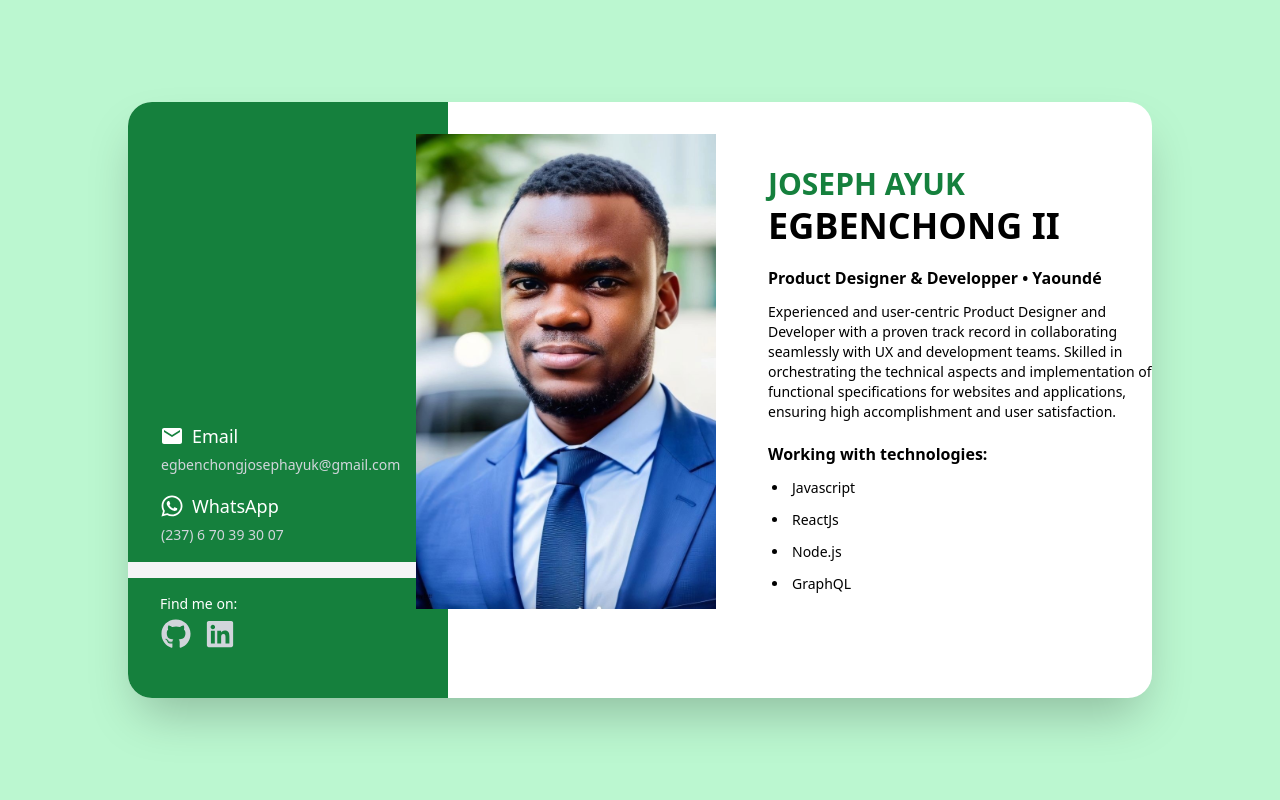
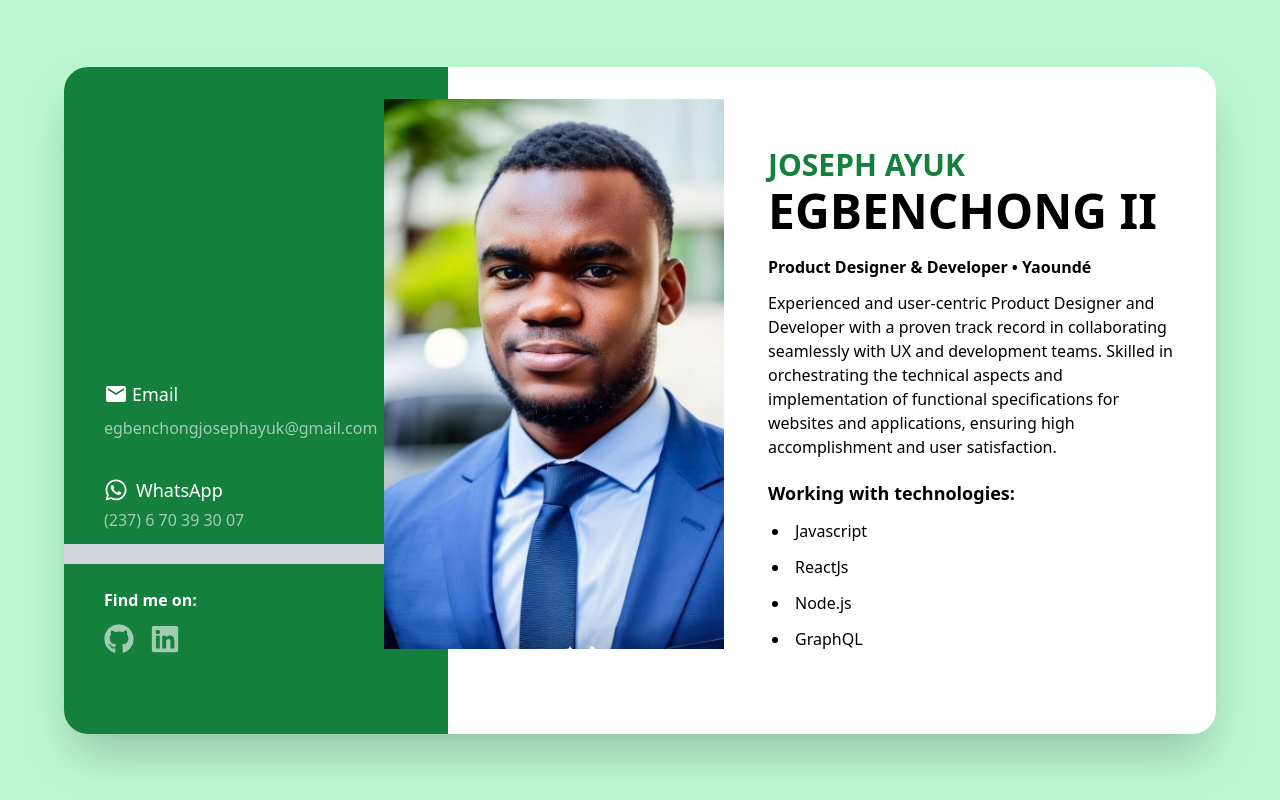
Before and after one commit to JoesephEgbenchong/business-card, a React (Create React App) app: page / in a window 1280 px wide. Built offline with nearby package versions, Linux system fonts and the light colour scheme.

Commit message:
Fixed styles for desktop version

```diff
--- a/src/pages/Home.jsx
+++ b/src/pages/Home.jsx
@@ -8,7 +8,7 @@ export default function Home() {
   return (
     <>
         <div className='bg-green-200 min-h-screen flex items-center justify-center'>
-          <main className='flex bg-white w-full max-w-5xl rounded-3xl shadow-2xl overflow-hidden relative'>
+          <main className='flex bg-white w-full max-w-6xl h-[667px] rounded-3xl shadow-2xl overflow-hidden relative'>
             <ImageSection />
             <ContactSection />
             <InfoSection />
--- a/src/sections/ContactSection.jsx
+++ b/src/sections/ContactSection.jsx
@@ -4,7 +4,9 @@ import { FaGithub, FaLinkedin, FaPhone, FaWhatsapp } from "react-icons/fa6"
 
 const ContactLink =({href, children}) => {
     return (
-        <a className='text-gray-300 transition-colors hover:text-white outline-none border focus-visible:border-white border-transparent focus-visible:text-white rounded-md'
+        <a className="text-white/60 w-fit inline-block transition-colors relative rounded-md outline-none
+        hover:text-white focus-visible:text-white focus-visible:after:opacity-100 focus-visible:after:translate-y-1
+        after:content-[''] after:absolute after:bottom-0 after:left-0 after:w-full after:h-[0.1em] after:bg-white after:opacity-0 after:transition-all after:duration-300"
         target="_blank"
         rel="noreferrer"
         href={href}>
@@ -16,9 +18,10 @@ const ContactLink =({href, children}) => {
 export default function ContactSection() {
 
   return (
-    <section className='bg-green-700 max-w-xs text-white text-sm flex flex-1 flex-col gap-4 px-8 pt-80 pb-12'>
-        <div className='flex flex-col gap-1'>
-            <div className='flex gap-2 items-center'>
+    <section className='bg-green-700 w-96 text-white flex flex-col px-10 pb-20 justify-end'>
+
+        <div className='flex flex-col gap-2 mb-9'>
+            <div className='flex gap-1 items-center'>
                 <MdEmail className='text-2xl' />
                 <span className='text-lg'>Email</span>
             </div>
@@ -37,11 +40,11 @@ export default function ContactSection() {
             </ContactLink>
         </div>
 
-        <hr className='border-8 border-gray-100 -mx-10'/>
+        <div className='h-5 bg-gray-300 -mx-10 mt-3'/>
 
-        <div className='flex flex-col gap-1'>
+        <div className='flex flex-col gap-3 font-semibold mt-6'>
             Find me on:
-            <div className='flex gap-3'>
+            <div className='flex gap-4'>
                 <ContactLink href="https://github.com/JoesephEgbenchong" >
                     <FaGithub className='text-3xl' />
                 </ContactLink>
--- a/src/sections/ImageSection.jsx
+++ b/src/sections/ImageSection.jsx
@@ -3,7 +3,7 @@ import ProfileImage from "../assets/images/user-img.jpg"
 
 export default function ImageSection() {
   return (
-    <img className='absolute object-cover top-8 left-72 w-[300px] h-[475px]'
+    <img className='absolute object-cover top-8 left-80 w-[340px] h-[550px]'
     src={ProfileImage}
     alt='Joseph Ayuk EGBENCHONG II'
      />
--- a/src/sections/InfoSection.jsx
+++ b/src/sections/InfoSection.jsx
@@ -2,15 +2,20 @@ import React from 'react'
 
 export default function InfoSection() {
   return (
-    <section className='flex flex-col pl-80 pt-16 flex-1 gap-5'>
-        <h1 className='flex flex-col gap-1 text-4xl font-semibold uppercase'>
+    <section className='flex flex-col pl-80 pt-20 flex-1 pr-10 gap-5'>
+        <h1 className='flex flex-col gap-1 text-5xl font-semibold uppercase'>
             <span className='text-green-700 text-3xl'>Joseph AYUK</span>
             EGBENCHONG II
         </h1>
 
         <div>
-            <h2 className="mb-3 font-semibold">Product Designer & Developper &#x2022; Yaoundé</h2>
-            <p className='text-sm'>
+            <h2 className="mb-3 font-semibold space-x-1">
+            <span>Product Designer & Developer</span>
+            <span>&#x2022;</span>
+            <span>Yaoundé</span>
+            </h2>
+
+            <p className=''>
             Experienced and user-centric Product Designer and Developer
             with a proven track record in collaborating seamlessly with UX and development teams.
             Skilled in orchestrating the technical aspects and implementation of functional
@@ -19,8 +24,8 @@ export default function InfoSection() {
         </div>
 
         <div>
-            <h2 className='font-semibold mb-3'>Working with technologies:</h2>
-            <ul className='text-sm flex flex-col gap-3 list-disc list-inside pl-1'>
+            <h2 className='font-semibold mb-3 text-lg'>Working with technologies:</h2>
+            <ul className='flex flex-col gap-3 list-disc list-inside pl-1'>
                 <li>Javascript</li>
                 <li>ReactJs</li>
                 <li>Node.js</li>
```
